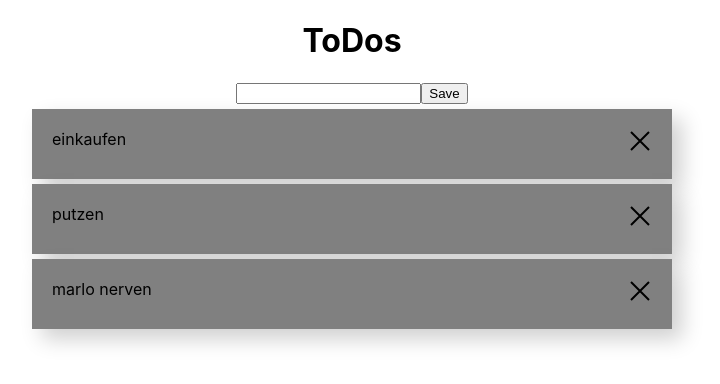
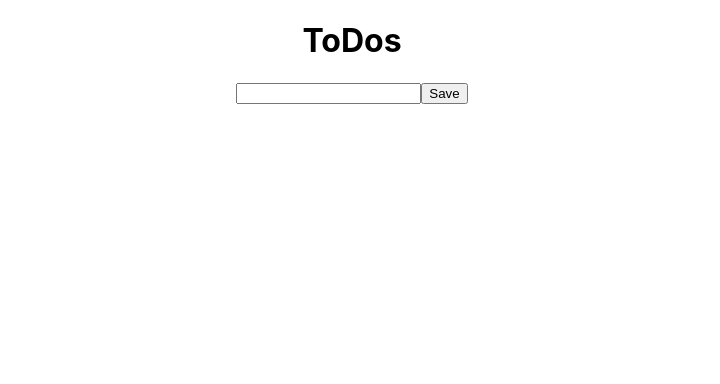
Before and after one commit to MyShlongIsLongAT/florian_4awi_react, a React (Create React App) app in the folder installation_basics/todolist/: page / in a window 1280 px wide. Shown: the top 384 px of the page, without its empty margins (288-1008 px from the left). Built offline with nearby package versions, Linux system fonts and the light colour scheme.

Commit message:
added a not working function to todo but i need it in school

```diff
--- a/installation_basics/todolist/src/App.js
+++ b/installation_basics/todolist/src/App.js
@@ -9,36 +9,38 @@ class App extends Component {
     super(props);
 
     this.state = {
-      todos: [
-        {
-          id: 1,
-          name: "einkaufen",
-          done: false,
-        },
-        {
-          id: 2,
-          name: "putzen",
-          done: false,
-        },
-        {
-          id: 3,
-          name: "marlo nerven",
-          done: false,
-        },
-      ],
+      todos: []
     };
   }
 
-  addTask = (value) =>{
-    alert("adding task: " + value)
-  }
+  getRandomCharacter = () => {
+    return (Math.random() * (1000 - 1) + 1);
+  };
+
+  addTask = (value) => {
+    let todo = {
+      id: this.getRandomCharacter(),
+      name: value,
+      done: false,
+    };
+    let todos = this.state.todos;
+    todos.push(todo);
+
+    this.setState({
+      todos: todos,
+    });
+  };
+
+  removeTask = (id) => {
+    console.log(id)
+  };
 
   render() {
     return (
       <div className="App">
         <Header />
-        <TaskAdder onTaskAdded={this.addTask}/>
-        <ToDoList todos={this.state.todos}/>
+        <TaskAdder onTaskAdded={this.addTask} />
+        <ToDoList todos={this.state.todos} onTaskRemoved={this.removeTask} />
       </div>
     );
   }
--- a/installation_basics/todolist/src/components/taskAdder.js
+++ b/installation_basics/todolist/src/components/taskAdder.js
@@ -8,10 +8,6 @@ class TaskAdder extends Component {
     };
   }
 
-  addTask = () => {
-    alert("adding");
-  };
-
   handleChange = (event) => {
     this.setState({
       inputValue: event.target.value
@@ -19,7 +15,7 @@ class TaskAdder extends Component {
   };
 
   addTask = () =>{
-    this.props.onAddTask(this.state.inputValue);
+    this.props.onTaskAdded(this.state.inputValue);
   }
 
   render() {
--- a/installation_basics/todolist/src/components/todo.js
+++ b/installation_basics/todolist/src/components/todo.js
@@ -6,13 +6,22 @@ import styles from "./todo.module.css";
 class ToDo extends Component {
   constructor(props) {
     super(props);
+
+    this.state = {
+      id: this.props.id,
+    };
   }
+
+  removeTask = () => {
+    this.props.isDone(this.state.id);
+    alert("lol")
+  };
+
   render() {
     return (
       <div className={styles.container}>
         <div>{this.props.title}</div>
-        <div>{this.props.isDone}</div>
-        <div className={styles.icons}>
+        <div className={styles.icons} onClick={this.removeTask}>
           <GrClose />
         </div>
       </div>
--- a/installation_basics/todolist/src/components/todoList.js
+++ b/installation_basics/todolist/src/components/todoList.js
@@ -7,10 +7,14 @@ class ToDoList extends Component {
     super(props);
   }
 
+  removeTask = (id)=>{
+    this.props.onTaskRemoved(id)
+  }
+
   getAllTodos(){
     let widgets = [];
     this.props.todos.forEach((todo) => {
-      widgets.push(<ToDo title={todo.name} isDone={todo.done}/>);
+      widgets.push(<ToDo title={todo.name} id={todo.id} isDone={this.removeTask}/>);
     });
     return widgets;
   };
```
